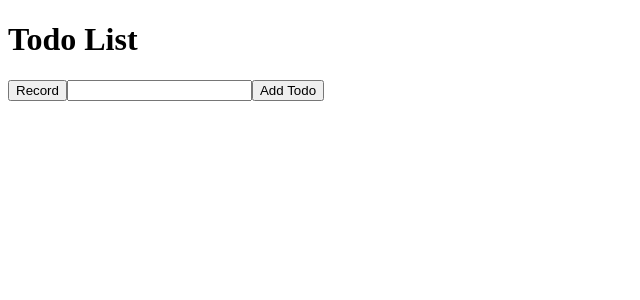
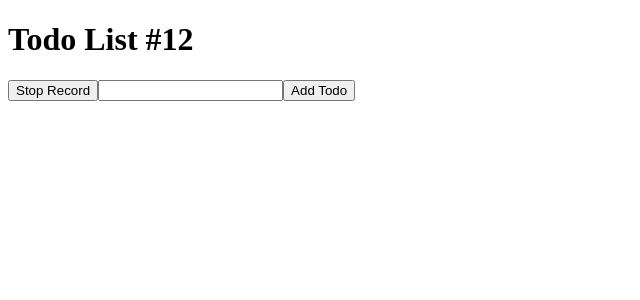
Before and after one commit to KravMaguy/automations-ui, a React app in the folder plugin/: page / in a window 1280 px wide. Shown: the top 300 px of the page, without its empty margins (0-640 px from the left). Built offline with nearby package versions, Linux system fonts and the light colour scheme; the HTML template or start-up script is replaced by a standard one.

Commit message:
run content on doc start

```diff
--- a/plugin/src/popup/App.js
+++ b/plugin/src/popup/App.js
@@ -12,21 +12,24 @@ function App() {
   const handleRecordClick = () => {
     setIsRecording(!recording);
     console.log({ recording });
-    // Check if chrome API is available
     if (window.chrome && window.chrome.runtime) {
       chrome.tabs.query({ active: true, currentWindow: true }, function (tabs) {
-        chrome.tabs.sendMessage(tabs[0].id, {
-          action: "toggleRecording",
-          isRecording: recording,
-        });
+        if (tabs[0].status === "complete") {
+          chrome.tabs.sendMessage(tabs[0].id, {
+            action: "toggleRecording",
+            isRecording: recording,
+          });
+        }
       });
     }
   };
 
   return (
     <div>
-      <h1>Todo List</h1>
-      <button onClick={handleRecordClick}>Record</button>
+      <h1>Todo List #12</h1>
+      <button onClick={handleRecordClick}>
+        {recording ? "Record" : "Stop Record"}
+      </button>
 
       <input
         type='text'
```
Also changed, not shown: plugin/manifest.json.
